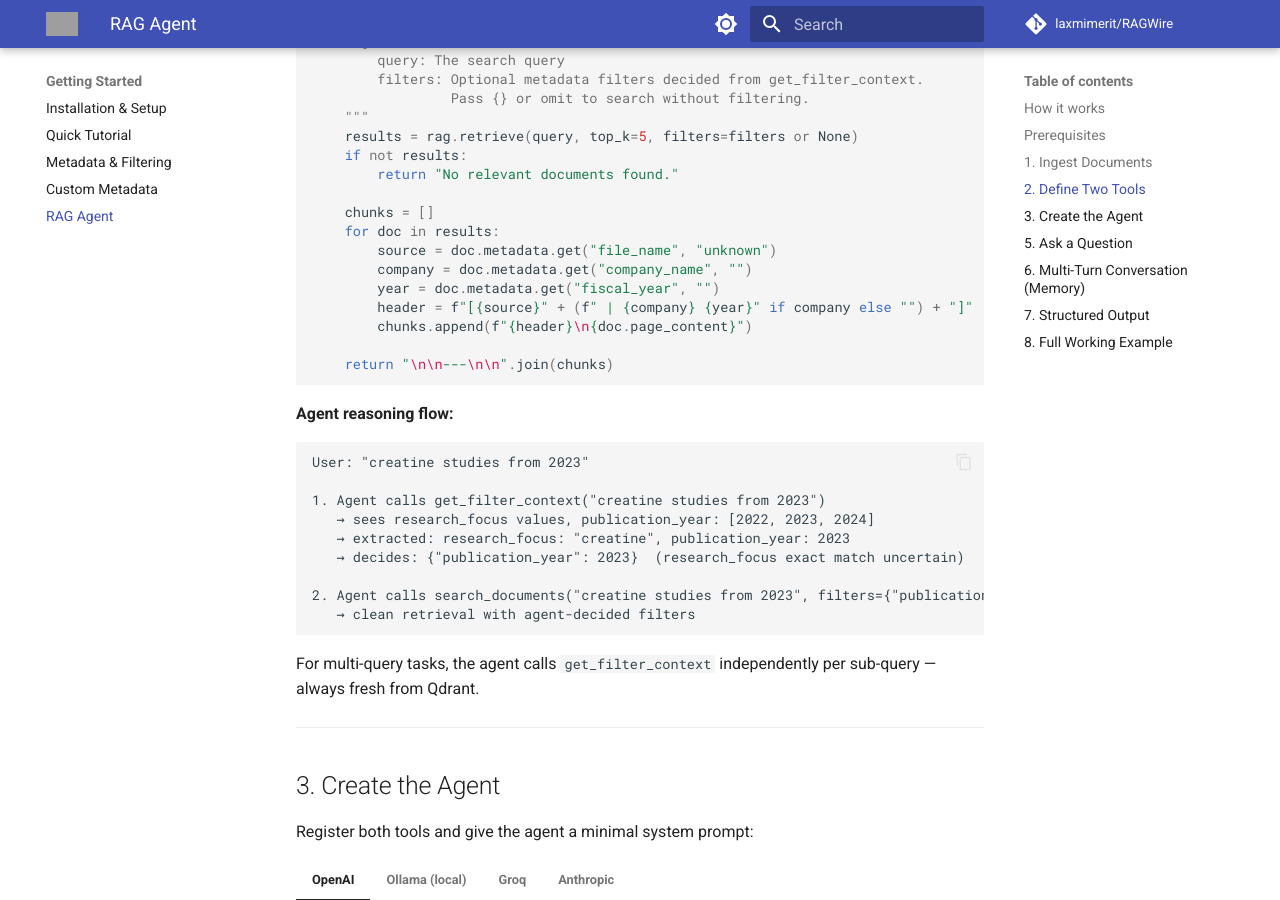
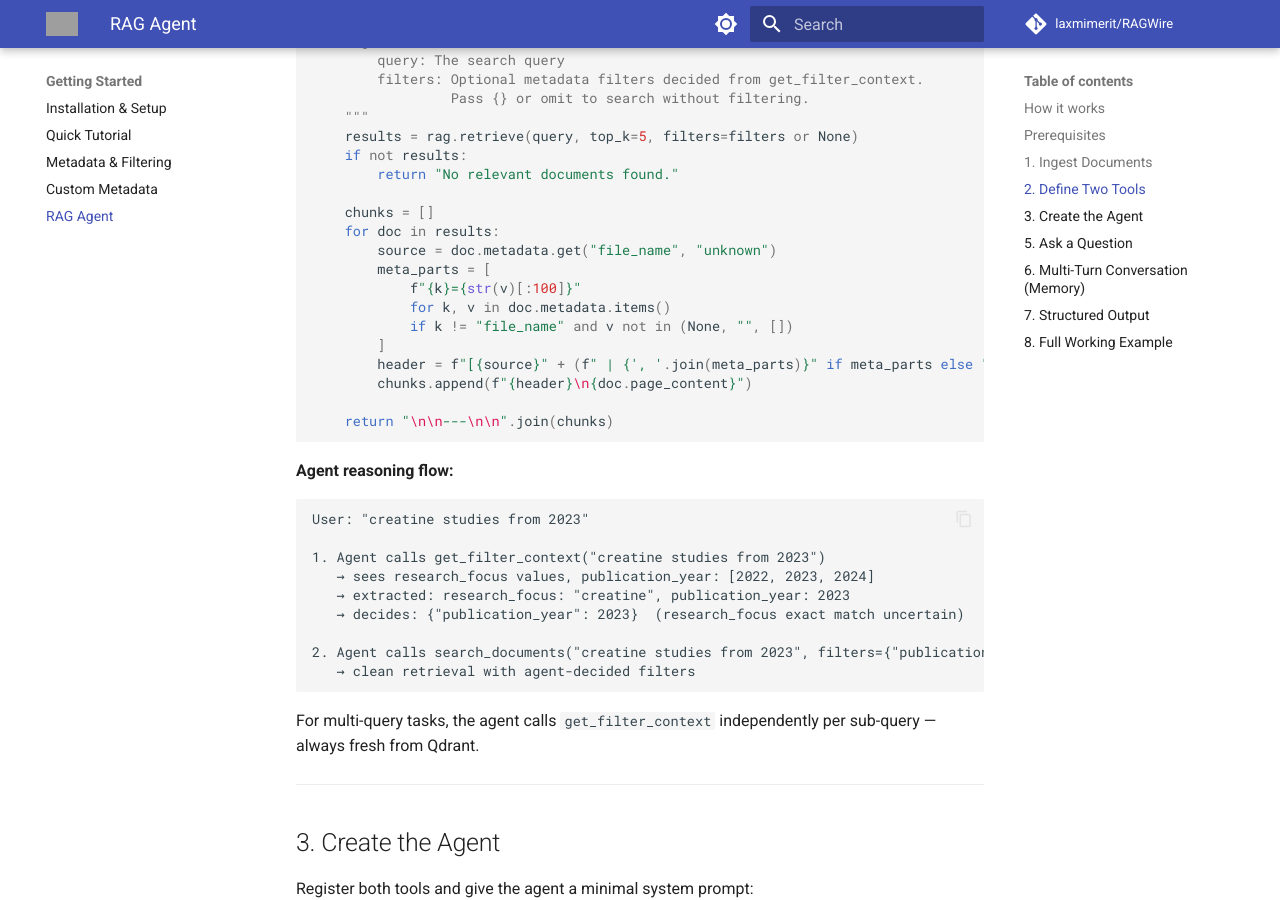
Before and after one commit to laxmimerit/RAGWire, an MkDocs documentation site: the page built from docs/rag_agent.md, in a window 1280 px wide and 900 px high, scrolled down 1663 px. Built offline with MkDocs 1.6.1 and Material for MkDocs 9.7.7, drawn with Linux system fonts in a browser that asks for light colours; comment, search, counter and statistics services are not loaded; some of the changed text lies outside the part shown; grey boxes are pictures that could not be loaded.

Commit message:
updated metadata build

```diff
--- a/docs/rag_agent.md
+++ b/docs/rag_agent.md
@@ -78,9 +78,12 @@ def search_documents(query: str, filters: Optional[dict] = None) -> str:
     chunks = []
     for doc in results:
         source = doc.metadata.get("file_name", "unknown")
-        company = doc.metadata.get("company_name", "")
-        year = doc.metadata.get("fiscal_year", "")
-        header = f"[{source}" + (f" | {company} {year}" if company else "") + "]"
+        meta_parts = [
+            f"{k}={str(v)[:100]}"
+            for k, v in doc.metadata.items()
+            if k != "file_name" and v not in (None, "", [])
+        ]
+        header = f"[{source}" + (f" | {', '.join(meta_parts)}" if meta_parts else "") + "]"
         chunks.append(f"{header}\n{doc.page_content}")
 
     return "\n\n---\n\n".join(chunks)
@@ -361,9 +364,12 @@ def search_documents(query: str, filters: Optional[dict] = None) -> str:
     chunks = []
     for doc in results:
         source = doc.metadata.get("file_name", "unknown")
-        company = doc.metadata.get("company_name", "")
-        year = doc.metadata.get("fiscal_year", "")
-        header = f"[{source}" + (f" | {company} {year}" if company else "") + "]"
+        meta_parts = [
+            f"{k}={str(v)[:100]}"
+            for k, v in doc.metadata.items()
+            if k != "file_name" and v not in (None, "", [])
+        ]
+        header = f"[{source}" + (f" | {', '.join(meta_parts)}" if meta_parts else "") + "]"
         chunks.append(f"{header}\n{doc.page_content}")
 
     return "\n\n---\n\n".join(chunks)
```
Also changed, not shown: 1 other file.
